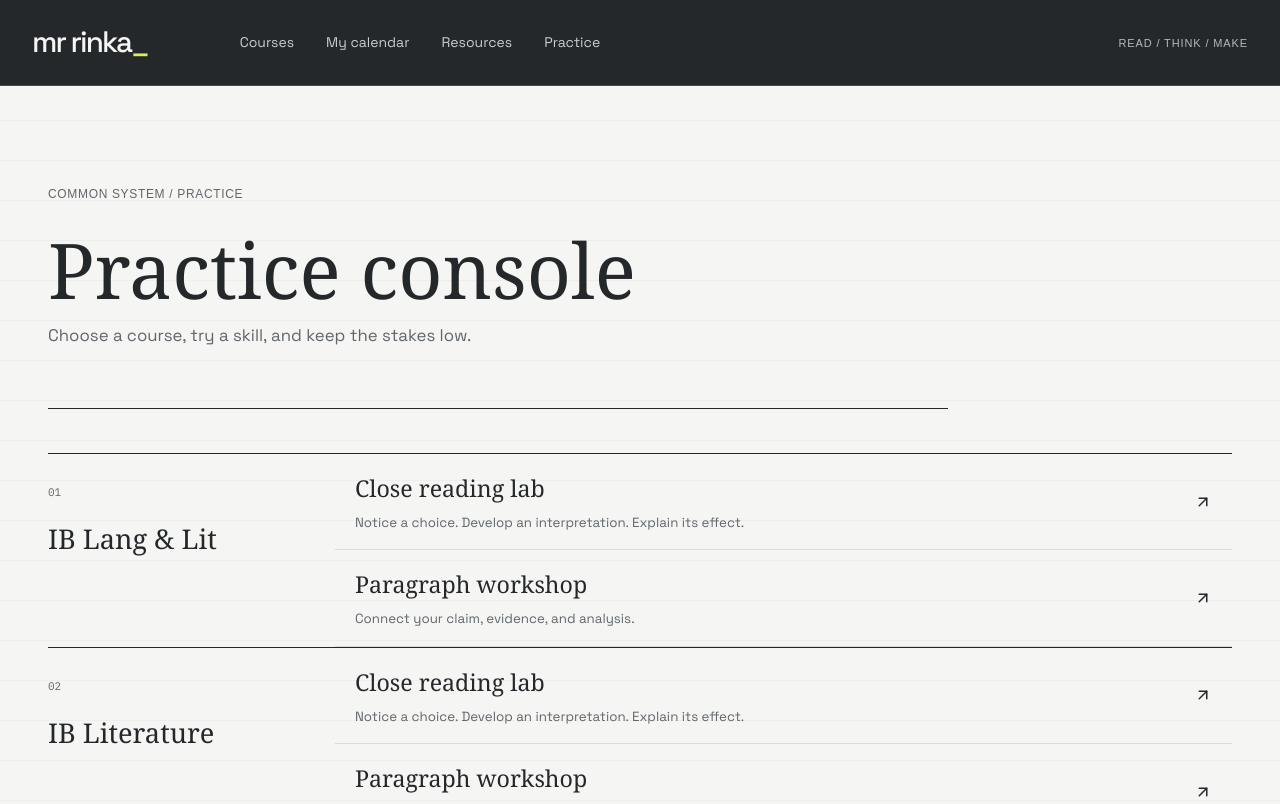
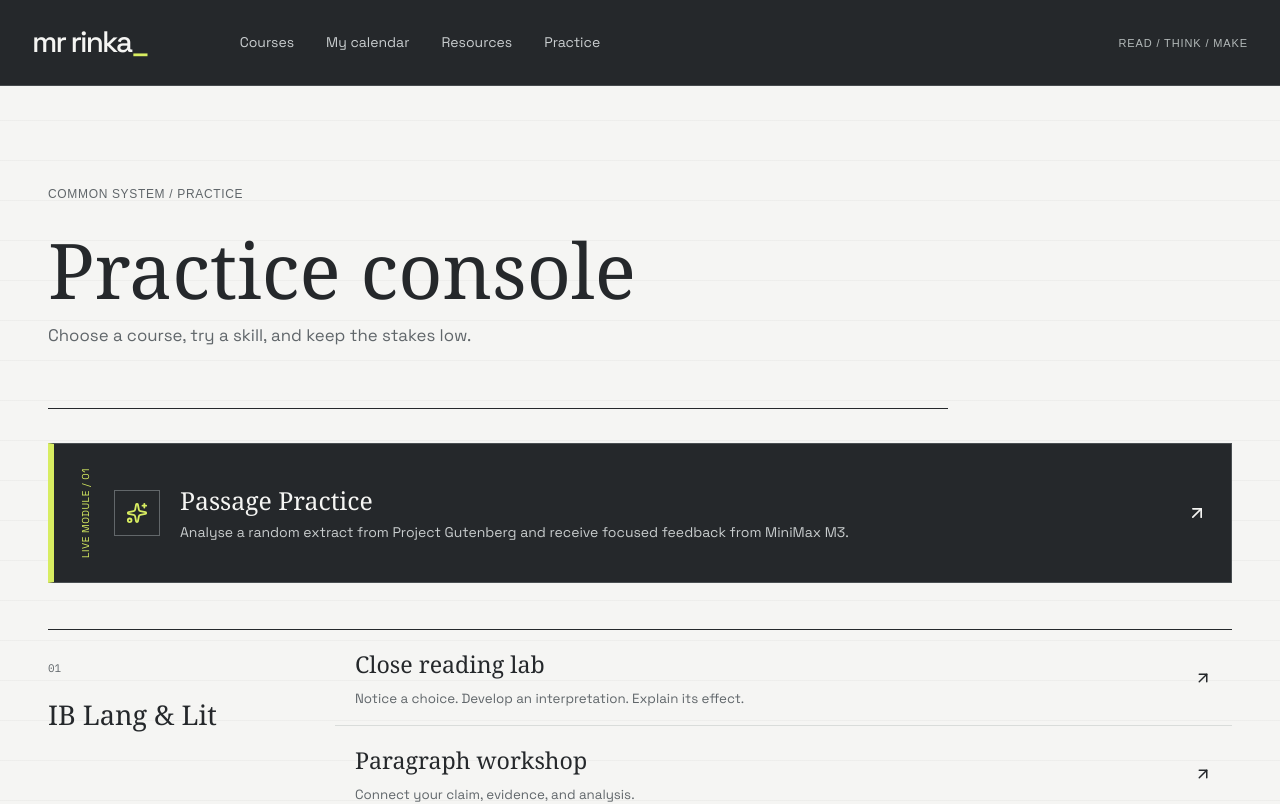
Before and after one commit to jrinka/mrrinka, a Next.js app: page /practice in a window 1280 px wide. Shown: the top 804 px of the page. Built offline with nearby package versions, Linux system fonts and the light colour scheme; a web font is replaced by a local one.

Commit message:
Link Passage Practice from practice console

```diff
--- a/app/practice/page.tsx
+++ b/app/practice/page.tsx
@@ -1,6 +1,6 @@
 import type { Metadata } from "next";
 import Link from "next/link";
-import { ArrowUpRight } from "lucide-react";
+import { ArrowUpRight, Sparkles } from "lucide-react";
 import GlobalShell from "@/components/global-shell";
 import { courses, publicCourse } from "@/lib/content";
 
@@ -10,6 +10,12 @@ export default function PracticePage() {
   return (
     <GlobalShell>
       <div className="global-page-head"><span className="mono">COMMON SYSTEM / PRACTICE</span><h1>Practice console</h1><p>Choose a course, try a skill, and keep the stakes low.</p></div>
+      <Link className="practice-feature" href="/practice/passages">
+        <span className="practice-feature-index mono">LIVE MODULE / 01</span>
+        <span className="practice-feature-icon"><Sparkles size={22} /></span>
+        <span><strong>Passage Practice</strong><small>Analyse a random extract from Project Gutenberg and receive focused feedback from MiniMax M3.</small></span>
+        <ArrowUpRight size={20} />
+      </Link>
       <div className="global-directory-list">
         {courses.map((course, index) => {
           const practice = publicCourse(course.id).items.filter((item) => item.section === "practice");
```
